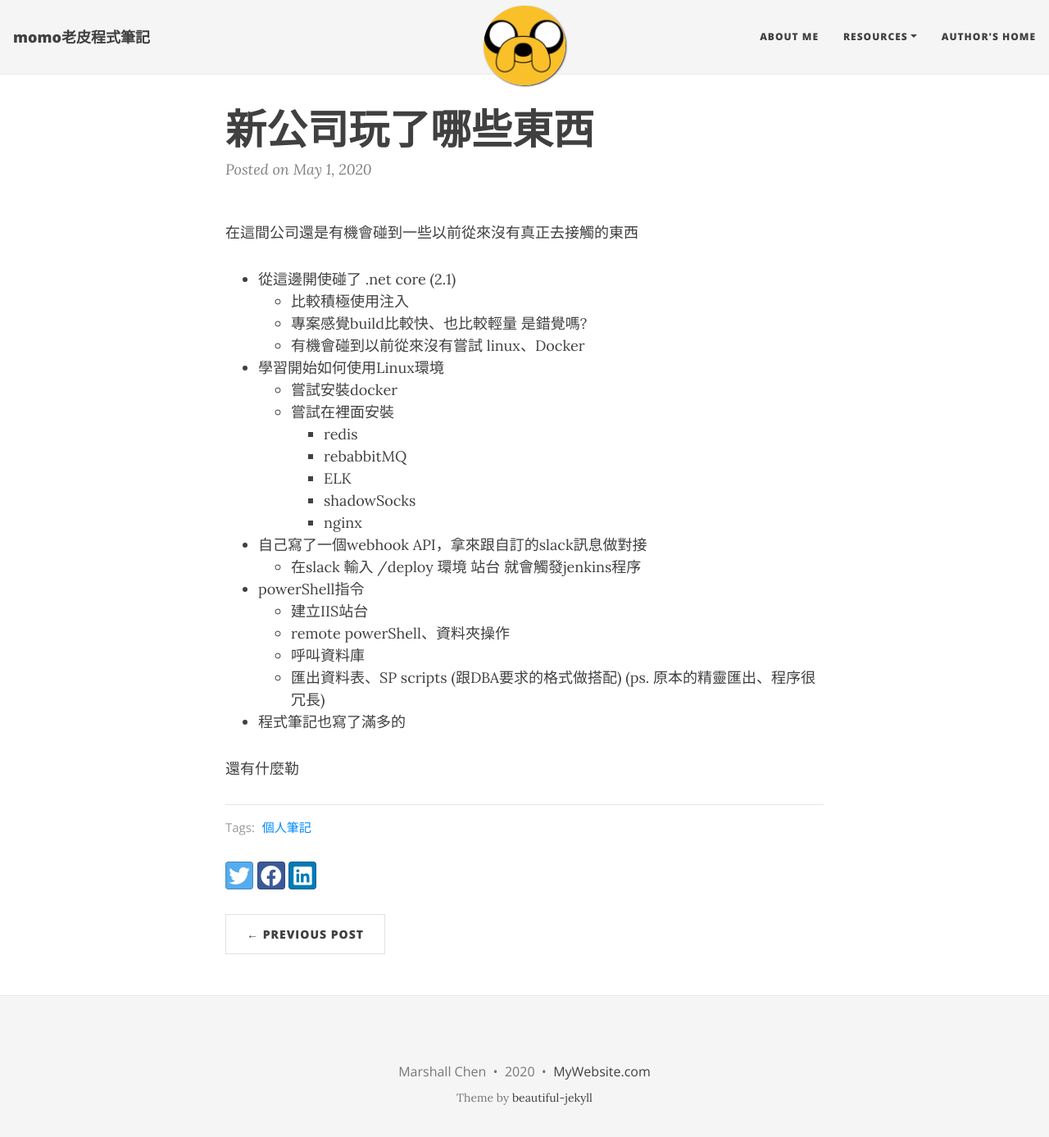
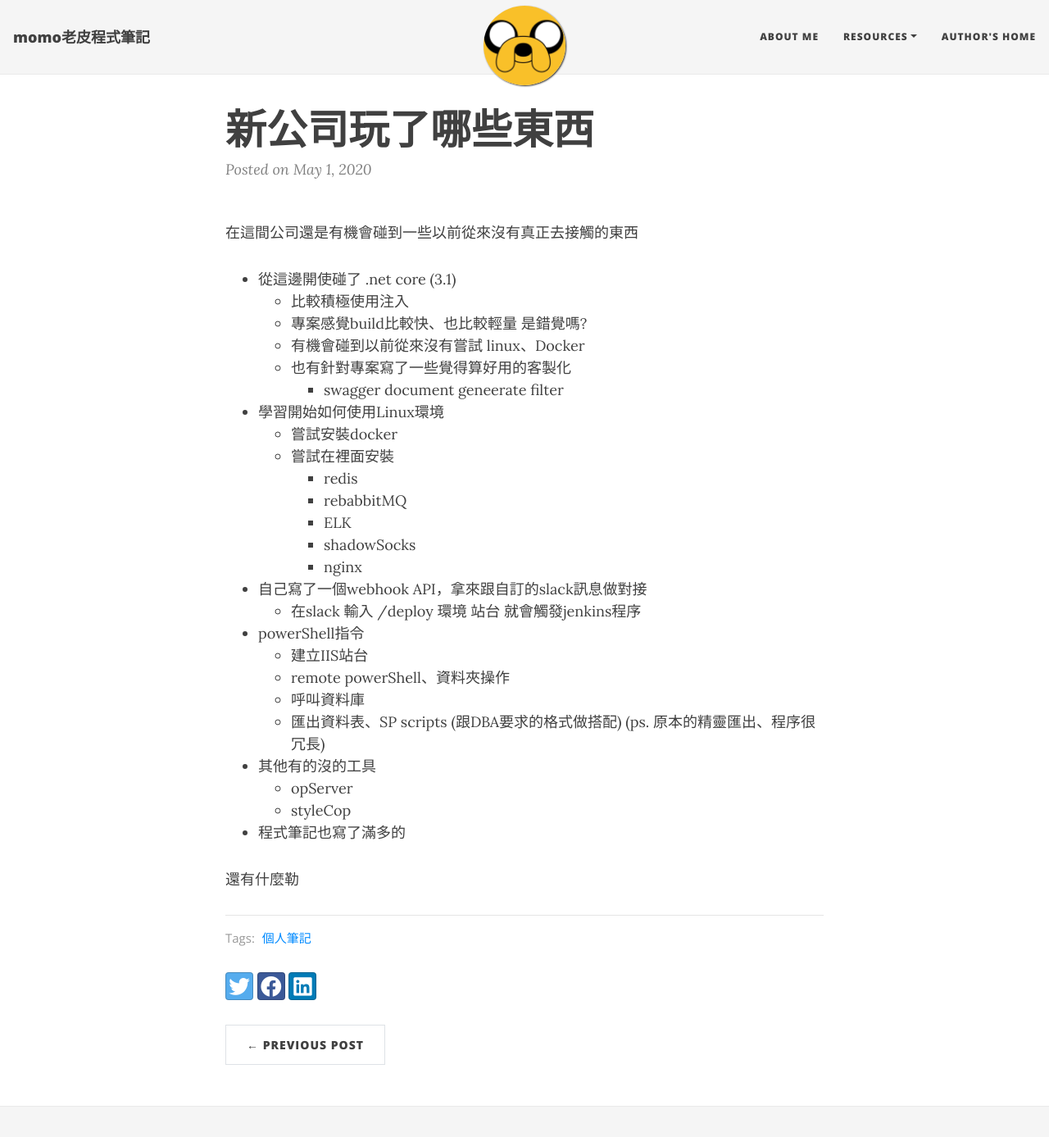
Before and after one commit to momoBear/momoBear.github.io, a Jekyll site: the page built from _posts/2020-05-01-experience.md, in a window 1280 px wide and 1400 px high. Shown: the top 1387 px of the window at 82% size. Built offline with Jekyll 4.4.1, drawn with Linux system fonts in a browser that asks for light colours; nearby versions of some CDN libraries.

Commit message:
Update 2020-05-01-experience.md

```diff
--- a/_posts/2020-05-01-experience.md
+++ b/_posts/2020-05-01-experience.md
@@ -9,10 +9,13 @@ tags: [個人筆記]
 在這間公司還是有機會碰到一些以前從來沒有真正去接觸的東西
 
 
-- 從這邊開使碰了 .net core (2.1)
+- 從這邊開使碰了 .net core (3.1)
   - 比較積極使用注入
   - 專案感覺build比較快、也比較輕量 是錯覺嗎?
   - 有機會碰到以前從來沒有嘗試 linux、Docker
+  - 也有針對專案寫了一些覺得算好用的客製化
+    - swagger document geneerate filter
+
 
 - 學習開始如何使用Linux環境
   - 嘗試安裝docker
@@ -26,11 +29,19 @@ tags: [個人筆記]
 - 自己寫了一個webhook API，拿來跟自訂的slack訊息做對接
   - 在slack 輸入 /deploy 環境 站台  就會觸發jenkins程序
 
+
 - powerShell指令
   - 建立IIS站台
   - remote powerShell、資料夾操作
   - 呼叫資料庫
   - 匯出資料表、SP scripts (跟DBA要求的格式做搭配) (ps. 原本的精靈匯出、程序很冗長)
+
+
+
+- 其他有的沒的工具
+  - opServer
+  - styleCop
+
 
 
 - 程式筆記也寫了滿多的
```
